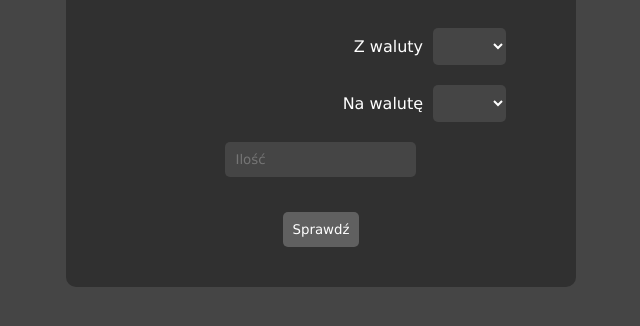
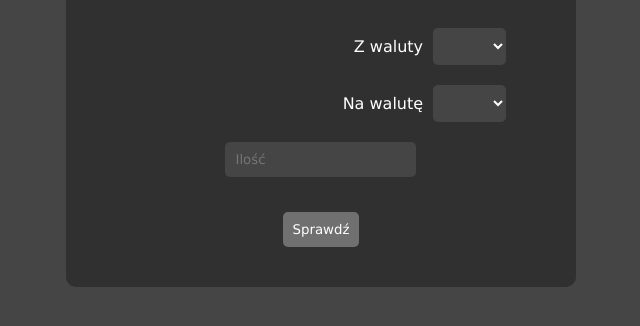
Before and after one commit to Kubx0404/Currency-Exchange, a plain HTML site: page index.html in a window 1280 px wide. In both pictures the pointer is over the input "Sprawdź". Shown: the part 312-638 px from the top of the page, without its empty margins (319-959 px from the left). Drawn offline with Linux system fonts and the light colour scheme; no server answers.

Commit message:
button hover added

```diff
--- a/script.js
+++ b/script.js
@@ -13,7 +13,7 @@ fetch(`http://api.nbp.pl/api/exchangerates/tables/a/?format=json`)
         currency: element.currency,
         mid: element.mid,
       };
-      console.log(currencies[element.code]);
+      // console.log(currencies[element.code]);
 
       document.querySelectorAll("select").forEach((select) => {
         const option = document.createElement("option");
--- a/style.css
+++ b/style.css
@@ -51,6 +51,9 @@ input[type="submit"] {
   border-radius: 5px;
   margin-top: 25px;
 }
+input[type="submit"]:hover {
+  background-color: #707070;
+}
 body {
   background-color: #454545;
 }
```
